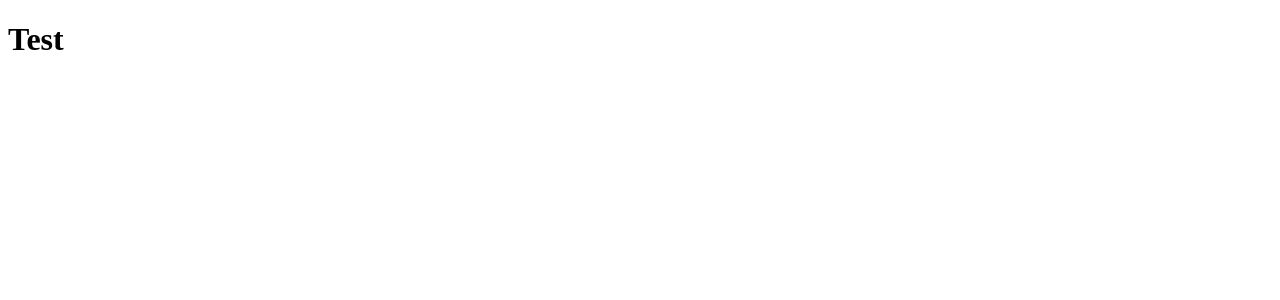
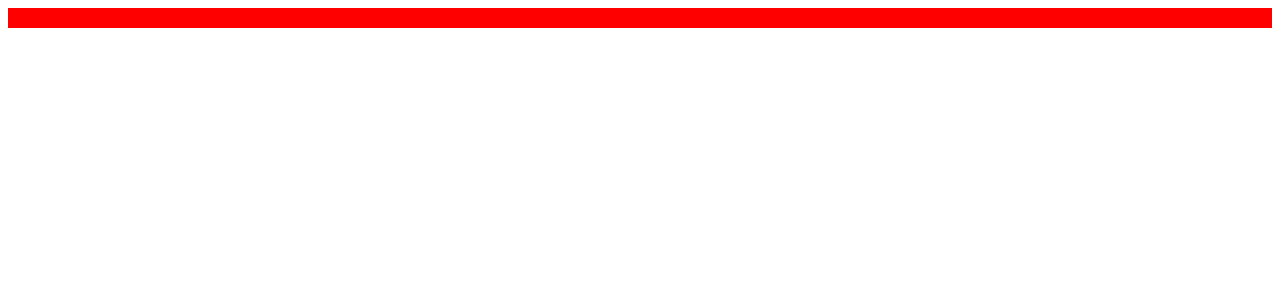
Before and after one commit to rizzzak/mw-mp-front, a React (Create React App) app: page / in a window 1280 px wide. Shown: the top 300 px of the page. Built offline with nearby package versions, Linux system fonts and the light colour scheme.

Commit message:
create first page & styles

```diff
--- a/package.json
+++ b/package.json
@@ -10,9 +10,13 @@
     "@types/node": "^16.18.38",
     "@types/react": "^18.2.14",
     "@types/react-dom": "^18.2.6",
+    "@types/react-helmet": "^6.1.6",
+    "@types/styled-components": "^5.1.26",
     "react": "^18.2.0",
     "react-dom": "^18.2.0",
+    "react-helmet": "^6.1.0",
     "react-scripts": "5.0.1",
+    "styled-components": "^6.0.3",
     "typescript": "^4.9.5"
   },
   "scripts": {
--- a/src/App.tsx
+++ b/src/App.tsx
@@ -1,6 +1,7 @@
+import HomePage from './pages/HomePage'
 const App = () => {
     return (
-        <h1>App</h1>
+        <HomePage />
     )
 }
 
--- a/src/index.tsx
+++ b/src/index.tsx
@@ -7,6 +7,6 @@ const root = ReactDOM.createRoot(
 );
 root.render(
   <StrictMode>
-    <h1>Test</h1>
+    <App />
   </StrictMode>
 );
--- /dev/null
+++ b/src/pages/HomePage.tsx
@@ -0,0 +1,11 @@
+import { Helmet } from 'react-helmet'
+import { TestDiv } from './styled'
+const HomePage: React.FC = () => {
+    return <>
+        <Helmet>
+            <title>Главная - MarketPlace</title>
+        </Helmet>
+        <TestDiv />
+    </>
+}
+export default HomePage
--- /dev/null
+++ b/src/pages/index.ts
@@ -0,0 +1 @@
+export { default } from './HomePage'
--- /dev/null
+++ b/src/pages/styled.tsx
@@ -0,0 +1,6 @@
+import styled from 'styled-components'
+
+export const TestDiv = styled.div `
+    background-color: red;
+    height: 20px;
+`
```
Also changed, not shown: 1 other file (tests, documents, lock files or other folders).
